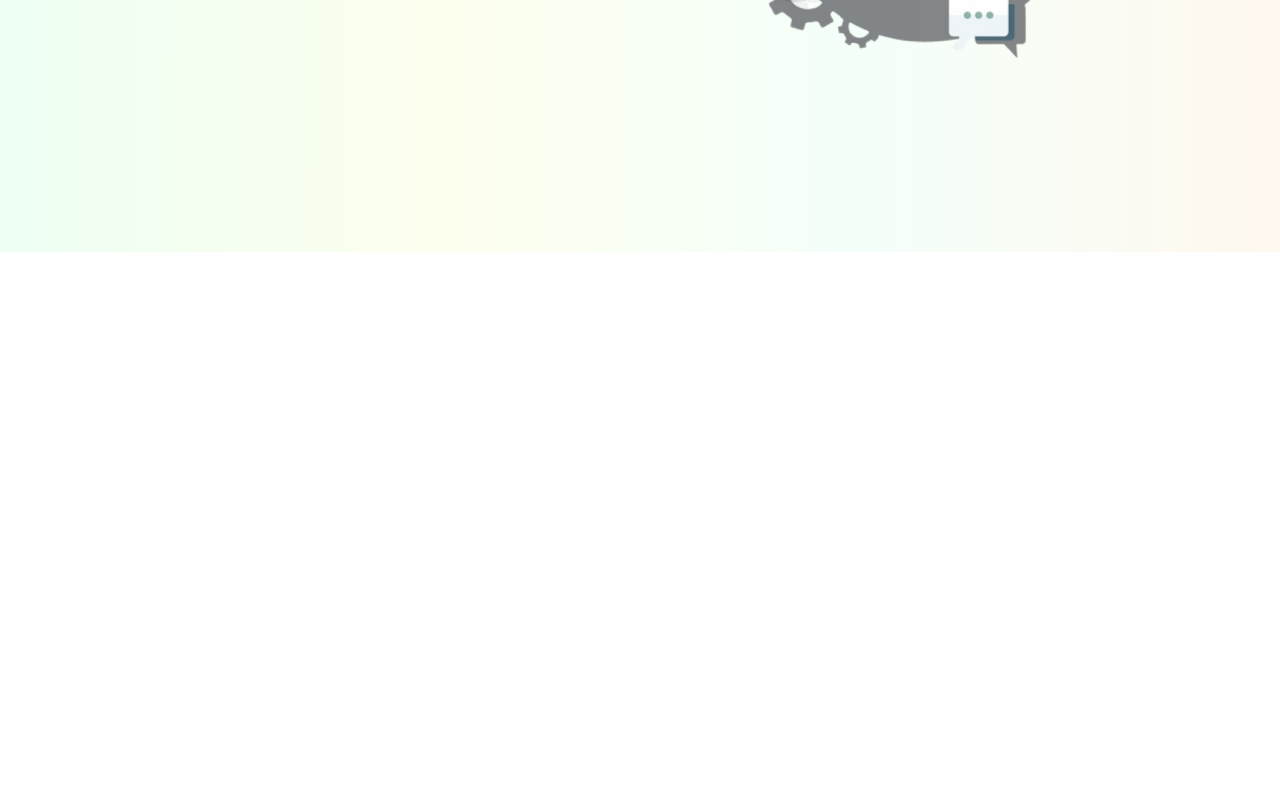
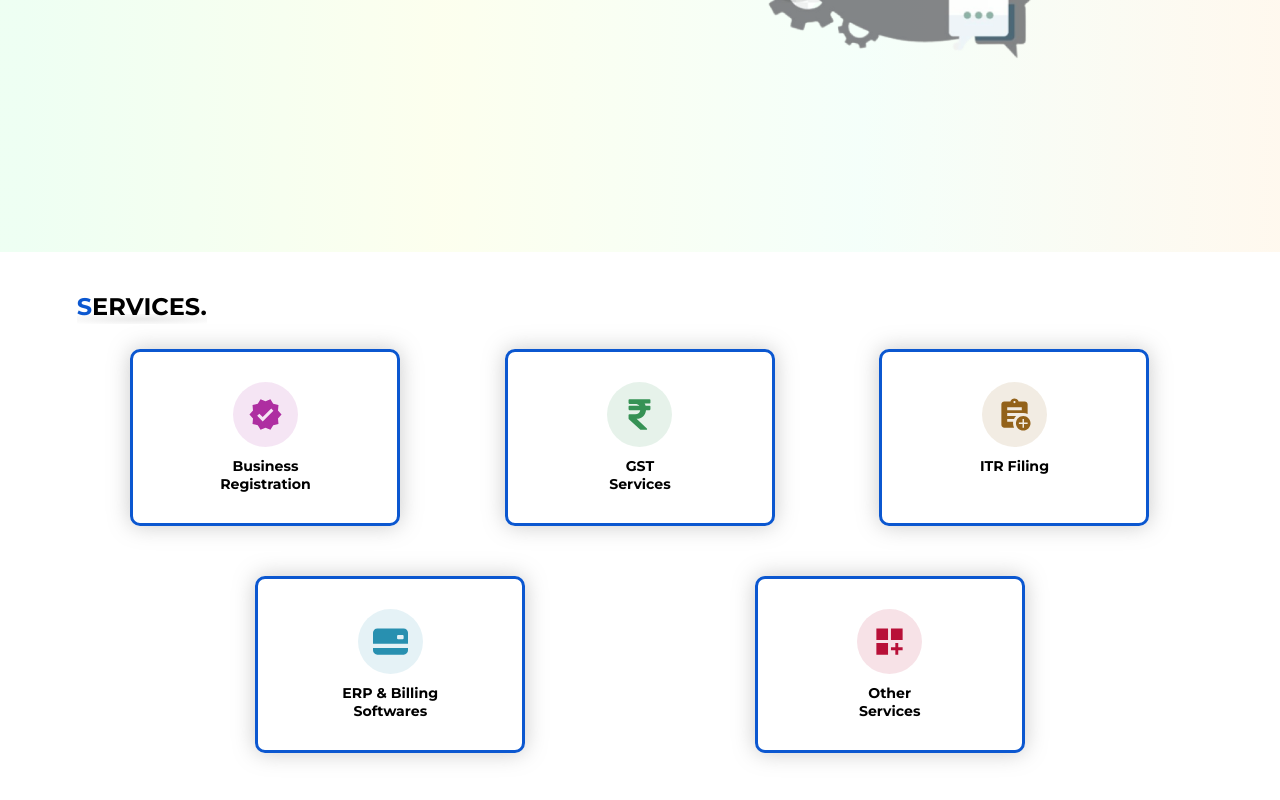
Before and after one commit to Saibul73/maxxfin, a React (Create React App) app: page / in a window 1280 px wide. Shown: the part 548-1348 px from the top of the page. Before the commit the page ends 800 px from the top, so only its background shows below. Built offline with nearby package versions, Linux system fonts and the light colour scheme.

Commit message:
services component completed

```diff
--- a/src/App.scss
+++ b/src/App.scss
@@ -7,13 +7,14 @@
     margin: 0;
     font-size: 27px;
     color: $gray7;
-    span{
+
+    span {
         color: $blueDark3;
         font-size: 37px;
     }
 }
 
-
+// Container
 .container {
     padding: 0 6%;
 
@@ -21,3 +22,33 @@
         padding: 0 4%;
     }
 }
+
+// SubTitle
+.sub-title {
+    .title {
+        position: relative;
+        width: fit-content;
+
+        h3 {
+            font-size: 24px;
+
+            &::first-letter {
+                color: $blue;
+            }
+        }
+
+        .shadow {
+            width: 100%;
+            height: 10px;
+            background: radial-gradient(rgba(221, 221, 221, 0.651), rgba(255, 255, 255, 0));
+            margin-top: -7px;
+        }
+    }
+}
+
+@media screen and (max-width:500px) {
+    .sub-title{
+        display: flex;
+        justify-content: center;
+    }
+}
--- /dev/null
+++ b/src/components/user/services/Services.jsx
@@ -0,0 +1,89 @@
+import React from 'react';
+import './services.scss';
+import { MdVerified, MdAssignmentAdd, MdDashboardCustomize } from 'react-icons/md';
+import { FaRupeeSign } from 'react-icons/fa';
+import { BsFillCreditCard2BackFill } from 'react-icons/bs';
+
+function Services() {
+    return (
+        <div className='services container'>
+            {/* SubTitle */}
+            <div className="sub-title">
+                <div className="title">
+                    <h3>SERVICES.</h3>
+                    <div className="shadow"></div>
+                </div>
+            </div>
+            {/* Content */}
+            <div className="content">
+                {/* Map */}
+                <div className="boader">
+                    <div className="box">
+                        <div className="icon-box">
+                            <div className="icon" style={{ color: '#AE2EA1', backgroundColor: '#AE2EA11f' }}>
+                                <MdVerified />
+                            </div>
+                        </div>
+                        <div className="text">
+                            <h5>Business <br></br>
+                                Registration </h5>
+                        </div>
+                    </div>
+                </div>
+                <div className="boader">
+                    <div className="box">
+                        <div className="icon-box">
+                            <div className="icon" style={{ color: '#369255', backgroundColor: '#3692551f' }}>
+                                <FaRupeeSign />
+                            </div>
+                        </div>
+                        <div className="text">
+                            <h5>GST <br></br>
+                                Services </h5>
+                        </div>
+                    </div>
+                </div>
+                <div className="boader">
+                    <div className="box">
+                        <div className="icon-box">
+                            <div className="icon" style={{ color: '#93621A', backgroundColor: '#93621A1f' }}>
+                                <MdAssignmentAdd />
+                            </div>
+                        </div>
+                        <div className="text">
+                            <h5>ITR Filing </h5>
+                        </div>
+                    </div>
+                </div>
+                <div className="boader">
+                    <div className="box">
+                        <div className="icon-box">
+                            <div className="icon" style={{ color: '#2890B0', backgroundColor: '#2890B01f' }}>
+                                <BsFillCreditCard2BackFill />
+                            </div>
+                        </div>
+                        <div className="text">
+                            <h5>ERP & Billing  <br></br>
+                                Softwares</h5>
+                        </div>
+                    </div>
+                </div>
+                <div className="boader">
+                    <div className="box">
+                        <div className="icon-box">
+                            <div className="icon" style={{ color: '#B81038', backgroundColor: '#B810381f' }}>
+                                <MdDashboardCustomize />
+                            </div>
+                        </div>
+                        <div className="text">
+                            <h5>Other <br></br>
+                                Services</h5>
+                        </div>
+                    </div>
+                </div>
+            </div>
+        </div>
+    )
+}
+
+export default Services
--- /dev/null
+++ b/src/components/user/services/services.scss
@@ -0,0 +1,71 @@
+@import '../../../assets/scss/color.scss';
+
+.services {
+    padding-top: 40px;
+    padding-bottom: 40px;
+
+    .content {
+        display: flex;
+        justify-content: space-evenly;
+        flex-wrap: wrap;
+
+        .boader {
+            display: flex;
+            justify-content: center;
+            padding: 25px 10px;
+            width: 33%;
+
+            .box {
+                width: 270px;
+                max-width: 100%;
+                text-align: center;
+                border: 3px $blue solid;
+                border-radius: 10px;
+                -webkit-border-radius: 10px;
+                -moz-border-radius: 10px;
+                -ms-border-radius: 10px;
+                -o-border-radius: 10px;
+                padding: 30px 10px;
+                box-shadow: 0px 0px 22px rgba(123, 123, 123, 0.4);
+
+                .icon-box {
+                    display: flex;
+                    justify-content: center;
+
+                    .icon {
+                        font-size: 35px;
+                        background-color: #ad2ea01f;
+                        display: flex;
+                        justify-content: center;
+                        align-items: center;
+                        width: 65px;
+                        height: 65px;
+                        border-radius: 100%;
+                        -webkit-border-radius: 100%;
+                        -moz-border-radius: 100%;
+                        -ms-border-radius: 100%;
+                        -o-border-radius: 100%;
+                    }
+                }
+
+                .text {
+                    margin-top: 10px;
+                    font-size: 17px;
+                }
+            }
+        }
+
+        @media screen and (max-width:1000px) {
+            .boader {
+                width: 50%;
+            }
+        }
+        @media screen and (max-width:700px) {
+            .boader {
+                width: 100%;
+            }
+        }
+
+
+    }
+}
--- a/src/pages/user/home/Home.jsx
+++ b/src/pages/user/home/Home.jsx
@@ -1,6 +1,7 @@
 import React from "react";
 import Header from "../../../components/user/header/Header";
 import Landing from "../../../components/user/landing/Landing";
+import Services from "../../../components/user/services/Services";
 
 function Home() {
   return (
@@ -11,6 +12,9 @@ function Home() {
       <div className="landing-div">
         <Landing />
       </div>
+      <div className="services-div">
+        <Services />
+      </div>
     </div>
   );
 }
```
